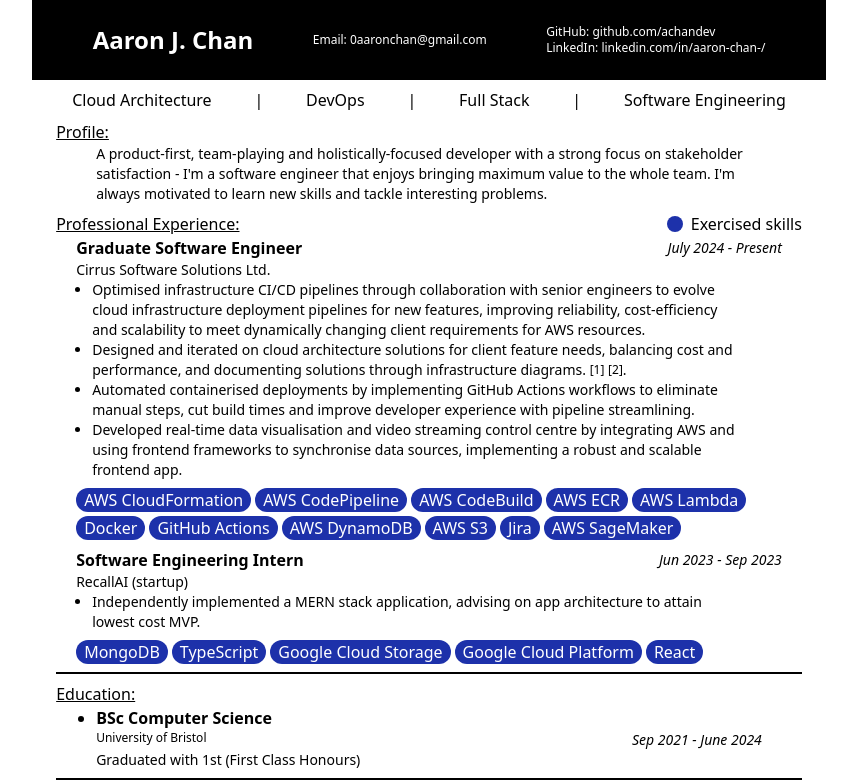
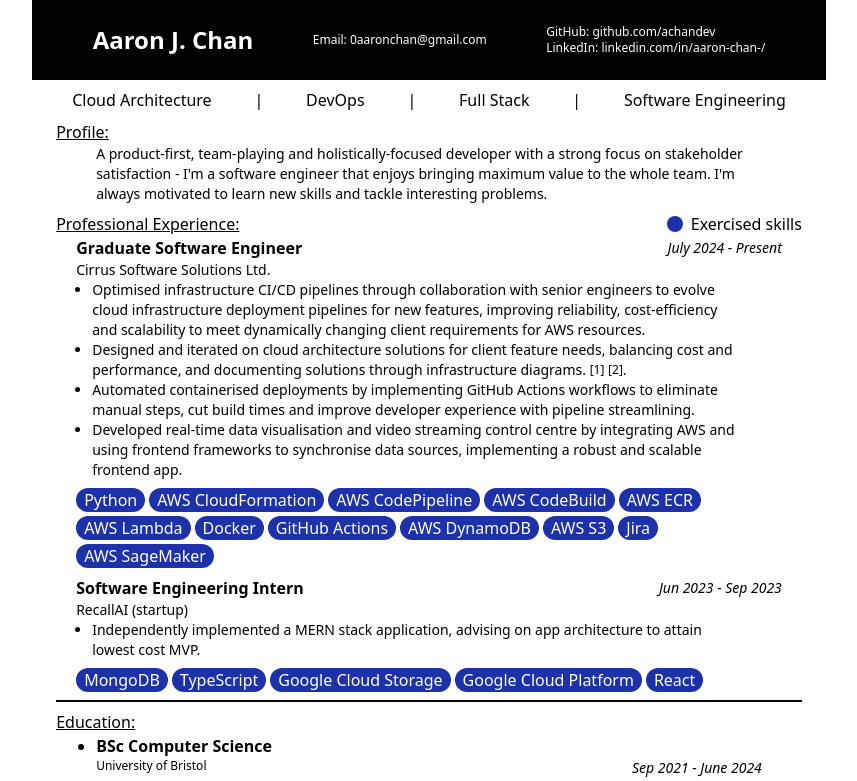
Before and after one commit to achandev/cv, a plain HTML site: page index.html in a window 1280 px wide. Shown: the top 781 px of the page, without its empty margins (211-1068 px from the left). Drawn offline with nearby package versions, Linux system fonts and the light colour scheme.

Commit message:
added python

```diff
--- a/index.html
+++ b/index.html
@@ -129,6 +129,9 @@
                             <div
                                 class="text-white flex flex-wrap justify-items-center gap-1"
                             >
+                                <div class="rounded-full bg-[#1D31AA] px-2">
+                                    Python
+                                </div>
                                 <div class="rounded-full bg-[#1D31AA] px-2">
                                     AWS CloudFormation
                                 </div>
```
Also changed, not shown: 1 other file.
